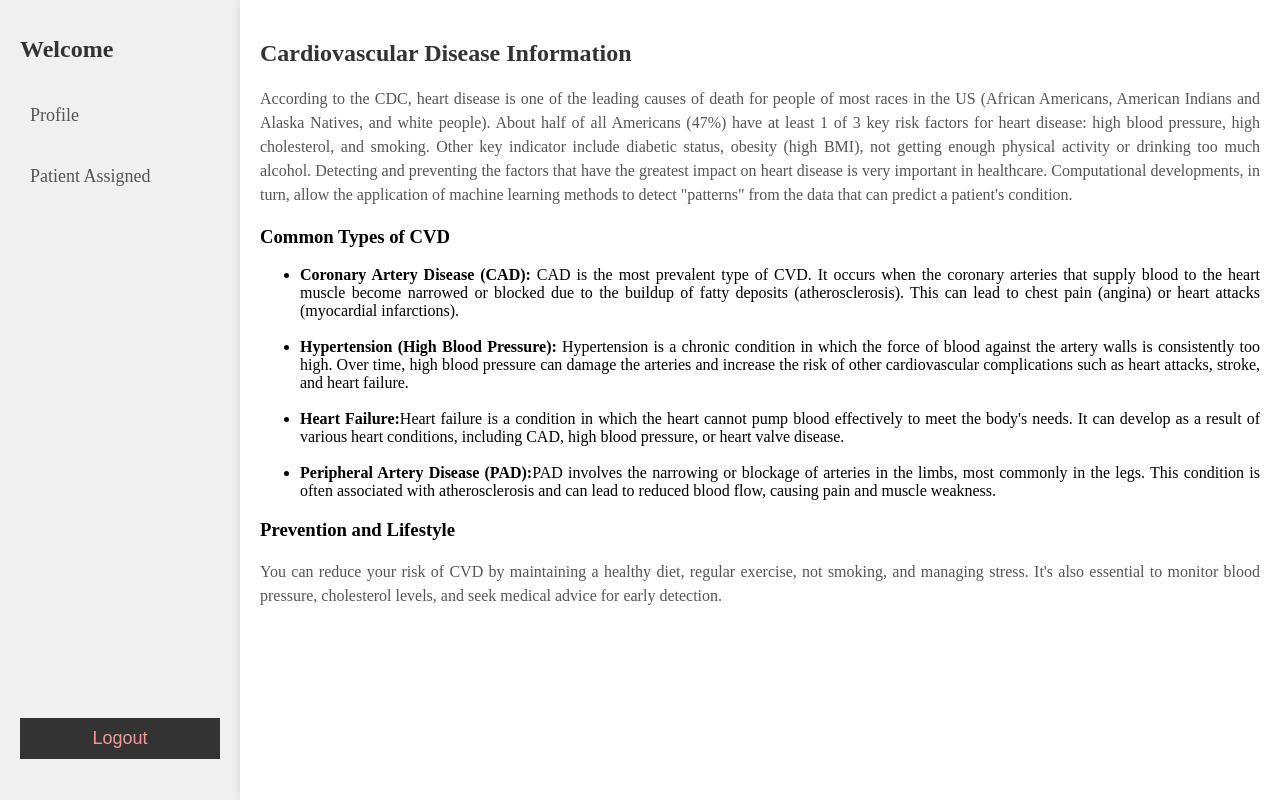
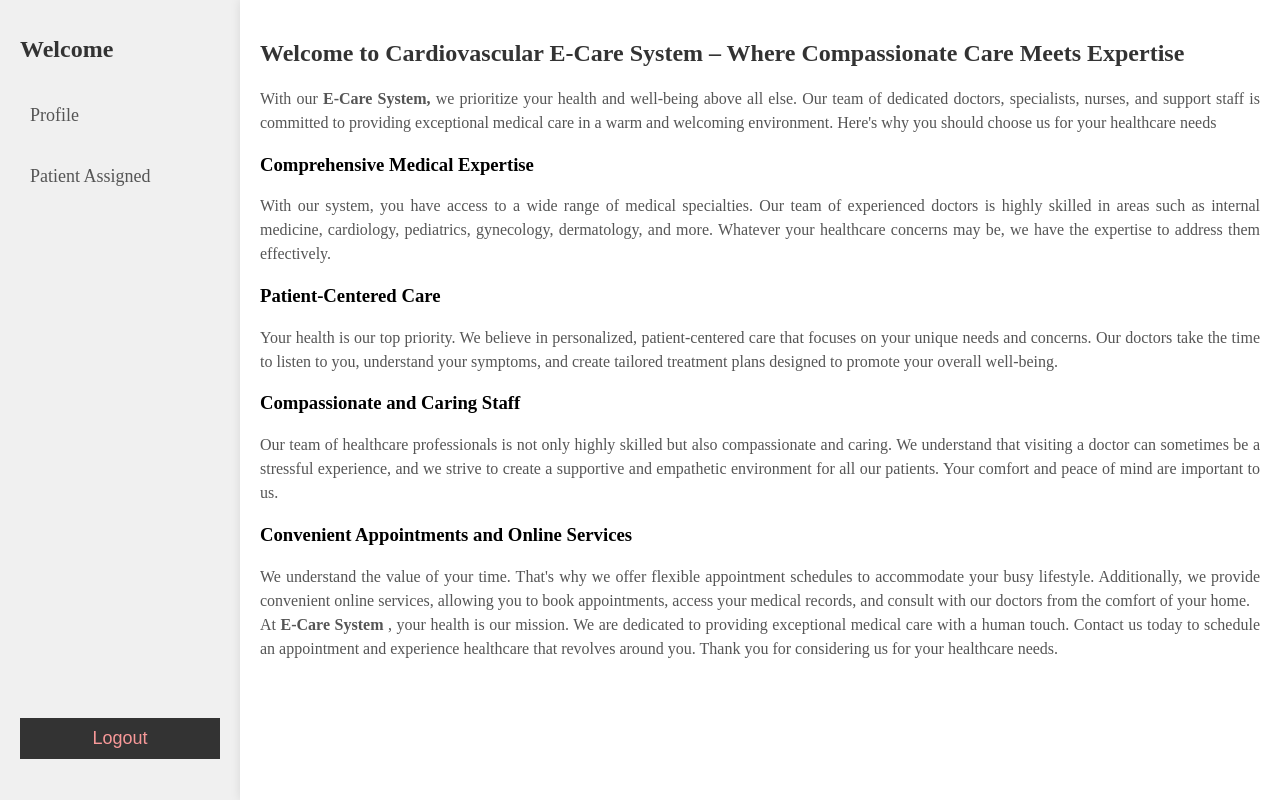
Before and after one commit to elugabriel/cardiovascular-disease-prediction, a Flask app: page /doctor_dashboard in a window 1280 px wide. Run offline with Flask 3, Linux system fonts and the light colour scheme.

Commit message:
all pages designed and styled

```diff
--- a/templates/doctor_dashboard.html
+++ b/templates/doctor_dashboard.html
@@ -22,37 +22,46 @@
             </div>
         </div>
         <div class="cardio-info">
-            <h2>Cardiovascular Disease Information</h2>
+            <h2>Welcome to Cardiovascular E-Care System – Where Compassionate Care Meets Expertise</h2>
             <p>
-                According to the CDC, heart disease is one of the leading causes of death for
-                people of most races in the US (African Americans, American Indians and Alaska Natives,
-                and white people). About half of all Americans (47%) have at least 1 of 3 key risk factors
-                for heart disease: high blood pressure, high cholesterol, and smoking. Other key indicator
-                include diabetic status, obesity (high BMI), not getting enough physical activity or drinking too much alcohol.
-                Detecting and preventing the factors that have the greatest impact on heart disease is very important in healthcare.
-                Computational developments, in turn, allow the application of machine learning methods to detect "patterns"
-                from the data that can predict a patient's condition.
+                With our <strong>E-Care System,</strong>  we prioritize your health and well-being above all else.
+                Our team of dedicated doctors, specialists, nurses, and support staff is committed to
+                providing exceptional medical care in a warm and welcoming environment. Here's why you
+                should choose us for your healthcare needs
             </p>
-            <h3>Common Types of CVD</h3>
-            <ul>
-                <li><strong>Coronary Artery Disease (CAD):</strong> CAD is the most prevalent type of CVD. It occurs when the coronary arteries
-                     that supply blood to the heart muscle become narrowed or blocked due to the buildup of fatty
-                     deposits (atherosclerosis). This can lead to chest pain (angina) or heart attacks (myocardial infarctions).</li><br>
 
-                <li><strong>Hypertension (High Blood Pressure): </strong>Hypertension is a chronic condition in which the force of blood
-                    against the artery walls is consistently too high. Over time, high blood pressure can damage the arteries
-                    and increase the risk of other cardiovascular complications such as heart attacks, stroke, and heart failure.</li><br>
+            <h3>Comprehensive Medical Expertise</h3>
+            <p>
+                With our system, you have access to a wide range of medical specialties.
+                Our team of experienced doctors is highly skilled in areas such as internal
+                medicine, cardiology, pediatrics, gynecology, dermatology, and more. Whatever
+                your healthcare concerns may be, we have the expertise to address them effectively.
 
-                <li><strong>Heart Failure:</strong>Heart failure is a condition in which the heart cannot pump blood effectively to meet the body's needs.
-                    It can develop as a result of various heart conditions, including CAD, high blood pressure, or heart valve disease.</li><br>
+            </p>
 
-                <li><strong>Peripheral Artery Disease (PAD):</strong>PAD involves the narrowing or blockage of arteries in the limbs, most commonly in the legs.
-                    This condition is often associated with atherosclerosis and can lead to reduced blood flow, causing pain and muscle weakness.</li>
-            </ul>
-            <h3>Prevention and Lifestyle</h3>
+            <h3>Patient-Centered Care</h3>
             <p>
-                You can reduce your risk of CVD by maintaining a healthy diet, regular exercise, not smoking, and managing stress.
-                It's also essential to monitor blood pressure, cholesterol levels, and seek medical advice for early detection.
+                Your health is our top priority. We believe in personalized, patient-centered
+                care that focuses on your unique needs and concerns. Our doctors take the time to listen to you,
+                understand your symptoms, and create tailored treatment plans designed to promote your overall well-being.
+            </p>
+
+            <h3>Compassionate and Caring Staff</h3>
+            <p>
+                Our team of healthcare professionals is not only highly skilled but also compassionate
+                and caring. We understand that visiting a doctor can sometimes be a stressful experience,
+                and we strive to create a supportive and empathetic environment for all our patients.
+                Your comfort and peace of mind are important to us.
+            </p>
+
+            <h3>Convenient Appointments and Online Services</h3>
+            <p>
+                We understand the value of your time. That's why we offer flexible appointment
+                schedules to accommodate your busy lifestyle. Additionally, we provide convenient
+                online services, allowing you to book appointments, access your medical records,
+                and consult with our doctors from the comfort of your home.
+                <br>
+                At <strong>E-Care System</strong> , your health is our mission. We are dedicated to providing exceptional medical care with a human touch. Contact us today to schedule an appointment and experience healthcare that revolves around you. Thank you for considering us for your healthcare needs.
             </p>
         </div>
 
--- a/templates/doctor_profile.html
+++ b/templates/doctor_profile.html
@@ -29,7 +29,7 @@
           <ul>
             <li><a href="{{ url_for('doctor_dashboard') }}">Dashboard</a></li>
             <li><a href="{{ url_for('doctor_profile') }}">Profile</a></li>
-            <li><a href="#">Patient Assigned</a></li>
+            <li><a href="{{ url_for('patient_assign') }}">Patient Assigned</a></li>
           </ul>
           <button>
             <a href="{{ url_for('logout') }}" class="logout">Logout</a>
```
Also changed, not shown: database.db.
